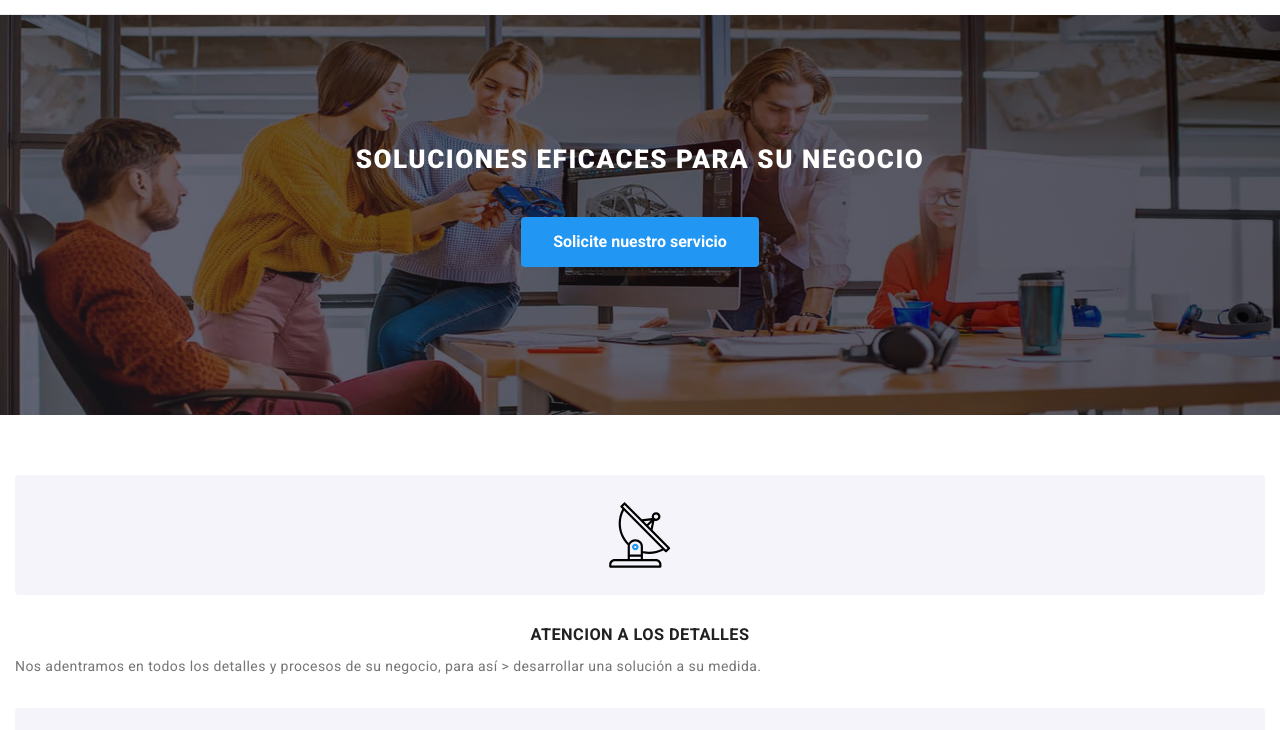
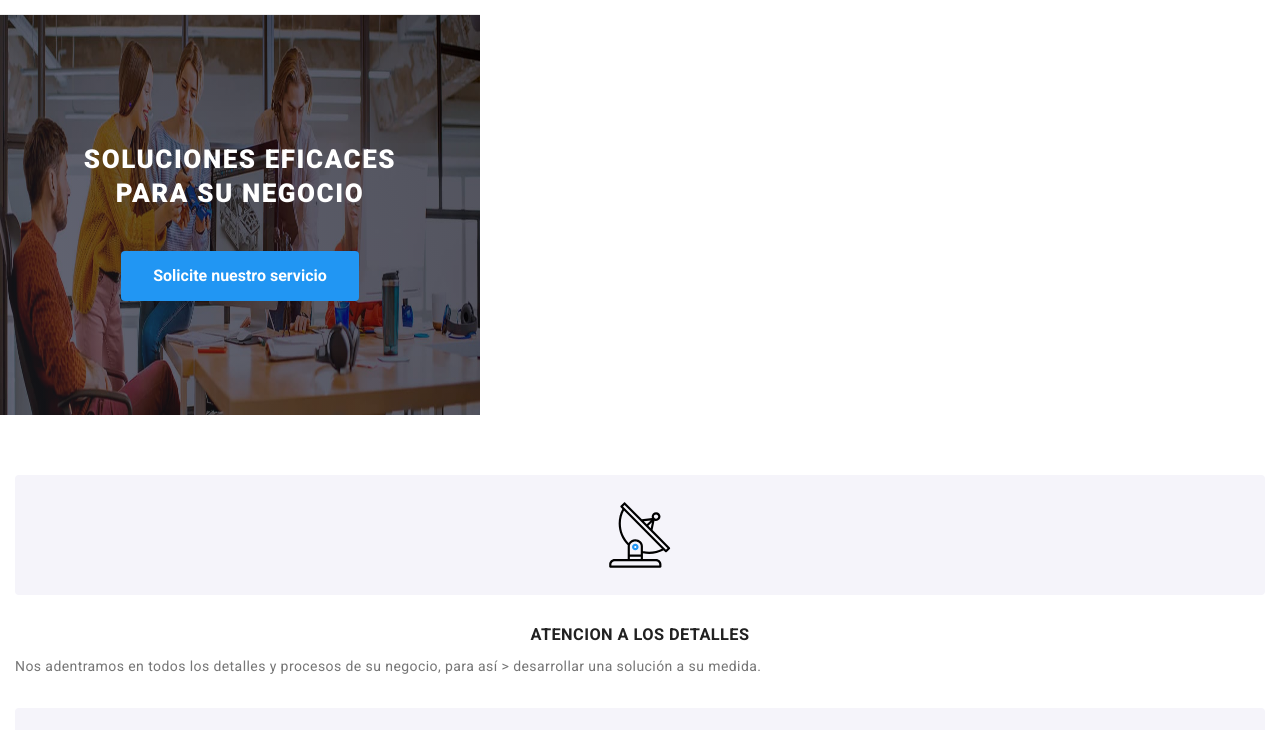
Before and after one commit to Pugli87/-goit-markup-hw-07-08, a website: page index.html in a window 1280 px wide. Shown: the part 45-775 px from the top of the page. Drawn offline with nearby package versions, Linux system fonts and the light colour scheme; files that its build step writes are made by us from their sources.

Commit message:
Update _section-title.scss

```diff
--- a/sass/components/_section-title.scss
+++ b/sass/components/_section-title.scss
@@ -1,7 +1,7 @@
 @use '../utils/variables';
 
 .section-page{
-    min-width: 480px;
+    width: 480px;
     height: 400px;
     padding-top: 118px;
     padding-bottom: 118px;
```
